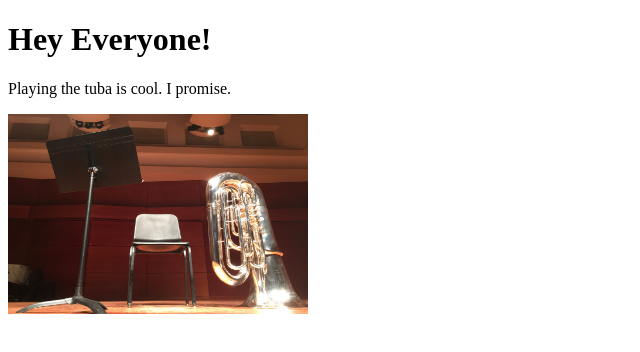
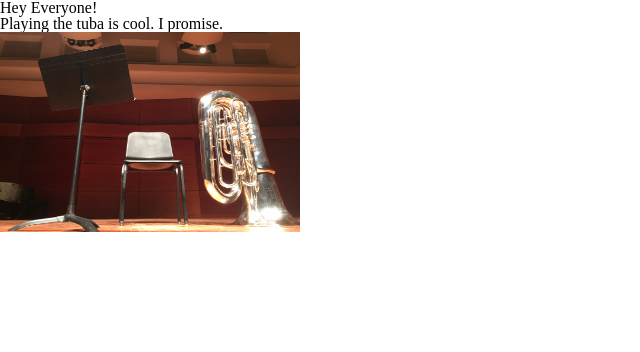
Before and after one commit to maximusunc/maximusunc.github.io, a plain HTML site: page index.html in a window 1280 px wide. Shown: the whole page, without its empty margins (0-640 px from the left). Drawn offline with Linux system fonts and the light colour scheme.

Commit message:
added reset css

```diff
--- /dev/null
+++ b/assets/css/reset.css
@@ -0,0 +1,48 @@
+/* http://meyerweb.com/eric/tools/css/reset/
+   v2.0 | 20110126
+   License: none (public domain)
+*/
+
+html, body, div, span, applet, object, iframe,
+h1, h2, h3, h4, h5, h6, p, blockquote, pre,
+a, abbr, acronym, address, big, cite, code,
+del, dfn, em, img, ins, kbd, q, s, samp,
+small, strike, strong, sub, sup, tt, var,
+b, u, i, center,
+dl, dt, dd, ol, ul, li,
+fieldset, form, label, legend,
+table, caption, tbody, tfoot, thead, tr, th, td,
+article, aside, canvas, details, embed,
+figure, figcaption, footer, header, hgroup,
+menu, nav, output, ruby, section, summary,
+time, mark, audio, video {
+	margin: 0;
+	padding: 0;
+	border: 0;
+	font-size: 100%;
+	font: inherit;
+	vertical-align: baseline;
+}
+/* HTML5 display-role reset for older browsers */
+article, aside, details, figcaption, figure,
+footer, header, hgroup, menu, nav, section {
+	display: block;
+}
+body {
+	line-height: 1;
+}
+ol, ul {
+	list-style: none;
+}
+blockquote, q {
+	quotes: none;
+}
+blockquote:before, blockquote:after,
+q:before, q:after {
+	content: '';
+	content: none;
+}
+table {
+	border-collapse: collapse;
+	border-spacing: 0;
+}
--- a/index.html
+++ b/index.html
@@ -2,6 +2,7 @@
 <html>
 <head>
 	<title>Max's Live Webpage</title>
+	<link rel='stylesheet' type='text/css' href='assets/css/reset.css'>
 	<link rel='stylesheet' type='text/css' href='assets/css/style.css'>
 </head>
 <body>
```
